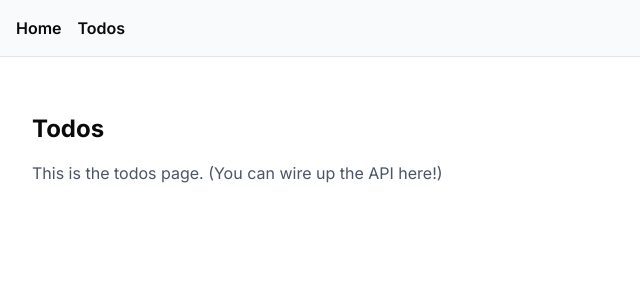
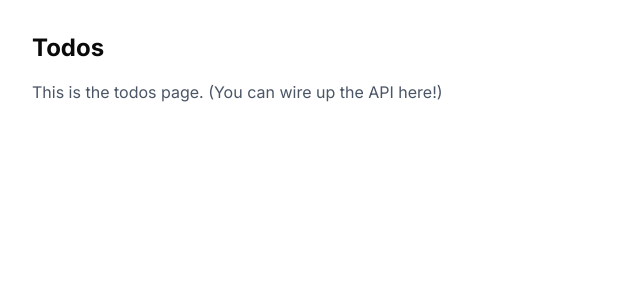
Before and after one commit to marcopeg/42go-nextjs, a Next.js app: page /todos in a window 1280 px wide. Shown: the top 300 px of the page, without its empty margins (0-640 px from the left). Built offline with nearby package versions, Linux system fonts and the light colour scheme.

Commit message:
refactor: layout

```diff
--- a/src/AppConfig.ts
+++ b/src/AppConfig.ts
@@ -28,17 +28,17 @@
  * Available applications with their configurations.
  */
 export const availableApps = {
+  default: {
+    features: ["todos:*"],
+    name: "DEFAULT APP",
+  },
   app1: {
+    features: ["todos:read"],
     name: "APP n1",
-    features: ["todos:read"],
   },
   app2: {
+    features: ["adminPanel", "todos:write"],
     name: "APP n2",
-    features: ["adminPanel", "todos:write"],
-  },
-  default: {
-    name: "DEFAULT APP",
-    features: ["todos:*"],
   },
 } satisfies Record<string, AppConfigItem>;
 
--- a/src/app/layout.tsx
+++ b/src/app/layout.tsx
@@ -19,6 +19,14 @@
   children: React.ReactNode;
 }>) {
   const appName: AppName = await getAppName();
+  if (!appName) {
+    return (
+      <html lang="en">
+        <head></head>
+        <body className={inter.className}>{children}</body>
+      </html>
+    );
+  }
 
   return (
     <html lang="en" data-app-name={appName ?? undefined}>
```
